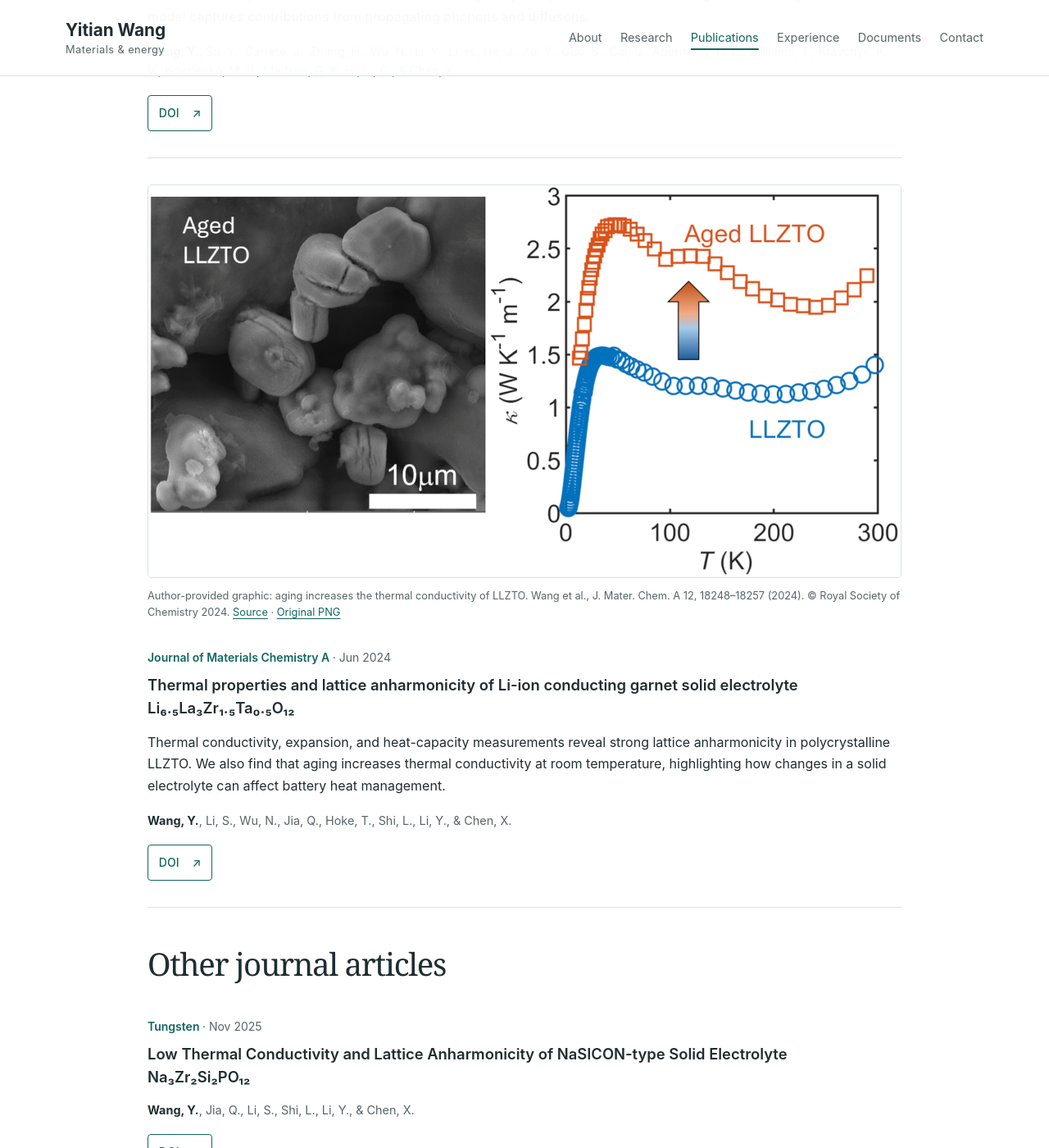
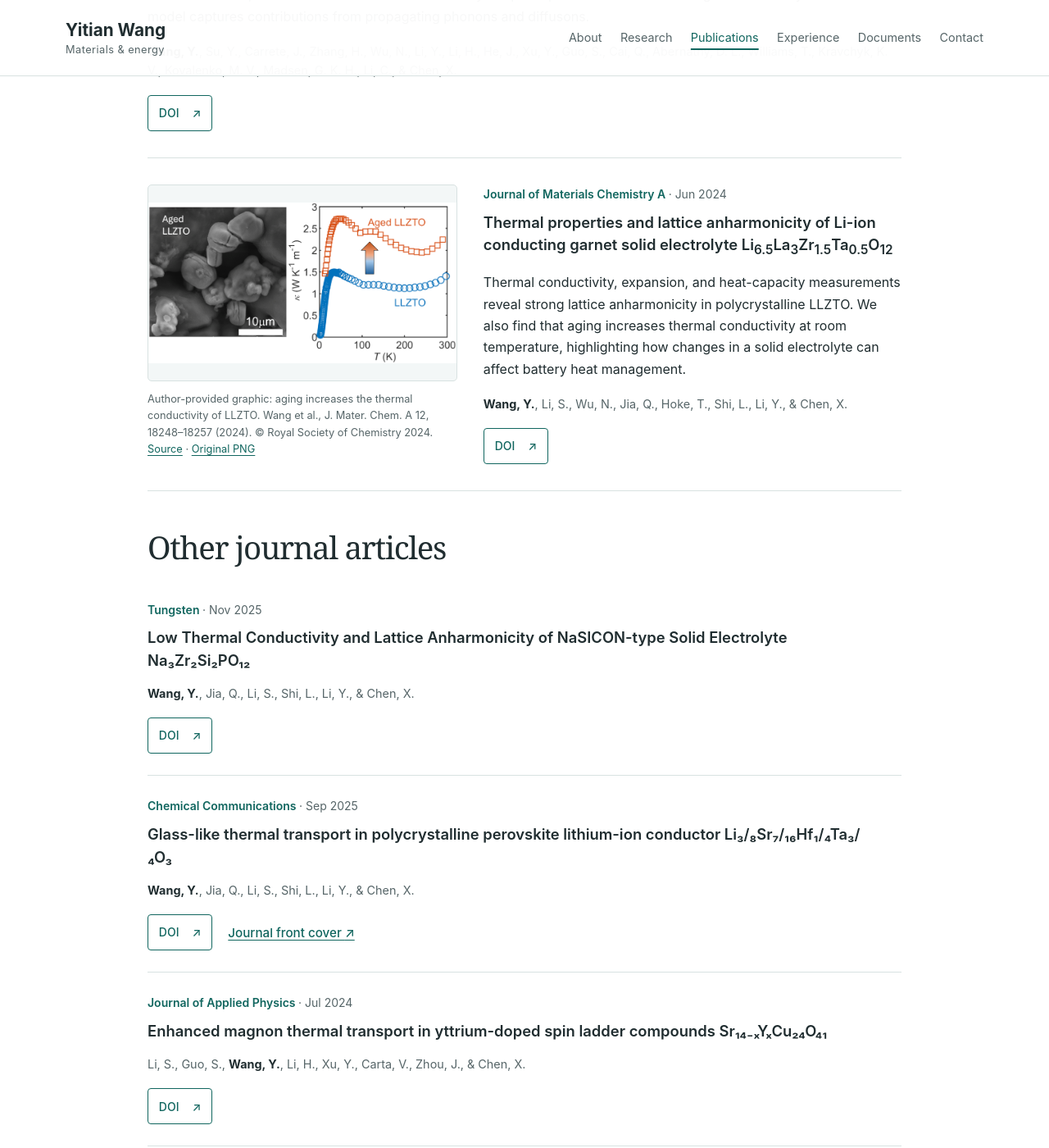
Before and after one commit to cosmotim/cosmotim.github.io, a Jekyll site: the page built from publications.md, in a window 1280 px wide and 1400 px high, scrolled down 1783 px. Shown: the whole window at 82% size. Built offline with Jekyll 4.4.1, drawn with Linux system fonts in a browser that asks for light colours.

Commit message:
Refine featured publication layout

```diff
--- a/_data/publications.json
+++ b/_data/publications.json
@@ -75,6 +75,7 @@
   },
   {
     "title": "Thermal properties and lattice anharmonicity of Li-ion conducting garnet solid electrolyte Li₆.₅La₃Zr₁.₅Ta₀.₅O₁₂",
+    "title_html": "Thermal properties and lattice anharmonicity of Li-ion conducting garnet solid electrolyte Li<sub>6.5</sub>La<sub>3</sub>Zr<sub>1.5</sub>Ta<sub>0.5</sub>O<sub>12</sub>",
     "doi": "https://doi.org/10.1039/D4TA02264E",
     "journal": "Journal of Materials Chemistry A",
     "date": "Jun 2024",
@@ -88,8 +89,7 @@
     "figure_width": 1815,
     "figure_height": 945,
     "figure_original": "/assets/images/publications/JMCA-image.png",
-    "figure_original_label": "Original PNG",
-    "figure_wide": true
+    "figure_original_label": "Original PNG"
   },
   {
     "title": "Size-dependent magnon thermal transport in a nanostructured quantum magnet",
--- a/_includes/publication.html
+++ b/_includes/publication.html
@@ -1,6 +1,6 @@
 <article class="publication">
   <div class="publication-meta">{{ include.paper.journal }} <span>· {{ include.paper.date }}</span></div>
-  <h3>{{ include.paper.title }}</h3>
+  <h3>{% if include.paper.title_html %}{{ include.paper.title_html }}{% else %}{{ include.paper.title }}{% endif %}</h3>
   {% if include.summary and include.paper.summary %}<p class="publication-summary">{{ include.paper.summary }}</p>{% endif %}
   {% if include.full %}<div class="authors">{{ include.paper.authors | markdownify }}</div>{% endif %}
   <div class="button-row">{% if include.paper.doi %}<a class="button button-small" href="{{ include.paper.doi }}" aria-label="DOI: {{ include.paper.title | escape }}">DOI <span aria-hidden="true">↗</span></a>{% endif %}{% if include.paper.url %}<a class="button button-small" href="{{ include.paper.url | escape }}" aria-label="Read dissertation: {{ include.paper.title | escape }}">Read dissertation <span aria-hidden="true">↗</span></a>{% endif %}{% if include.paper.cover %}<a class="text-link" href="{{ include.paper.cover }}">Journal front cover <span aria-hidden="true">↗</span></a>{% endif %}</div>
```
